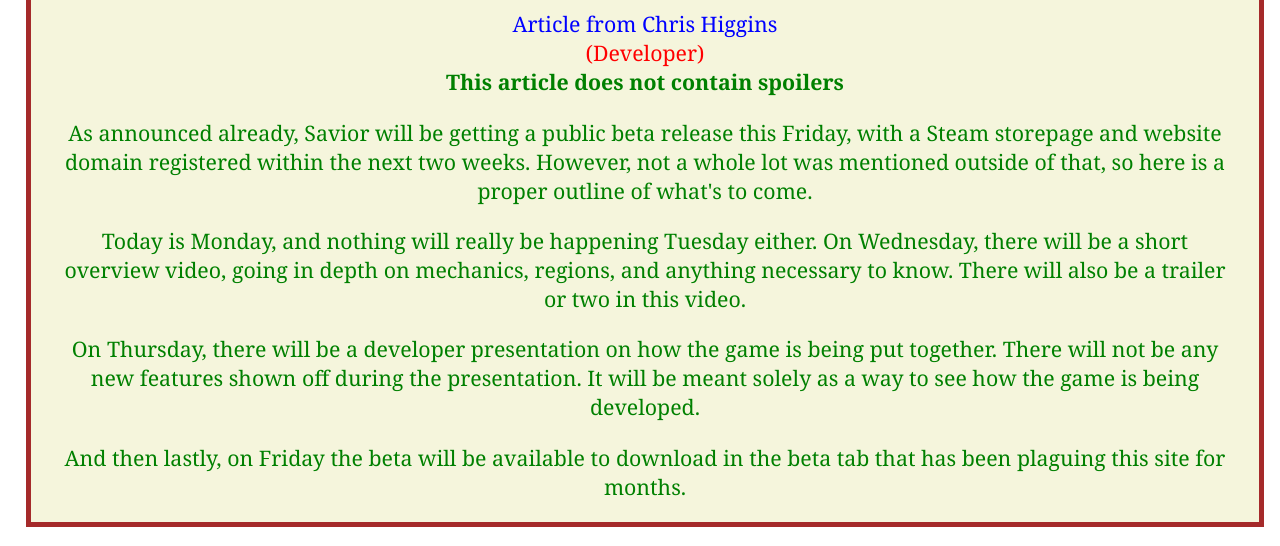
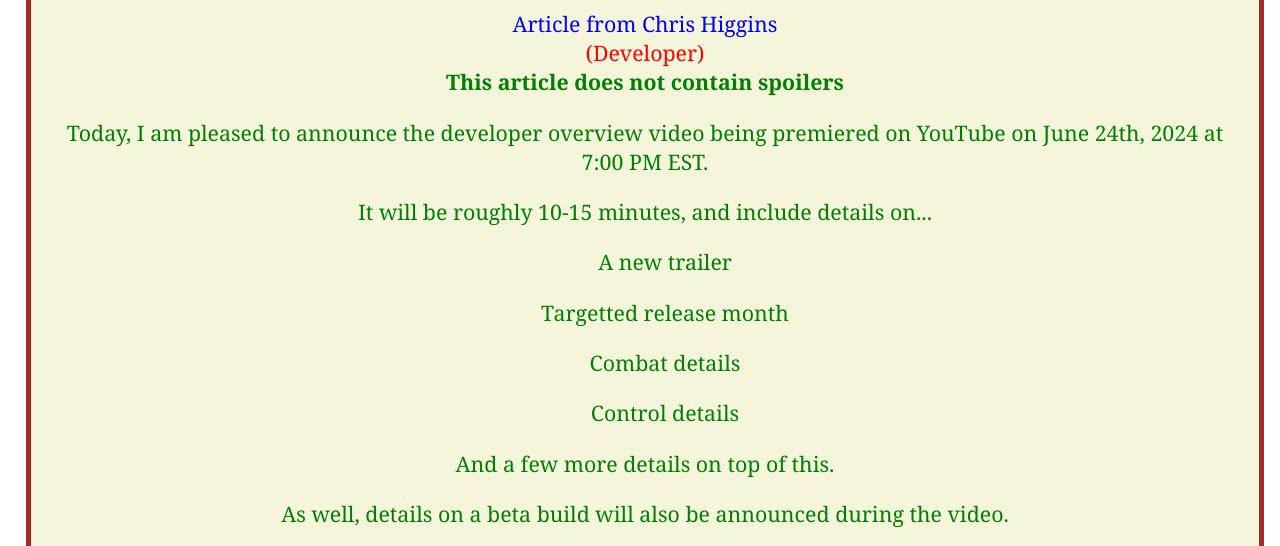
Before and after one commit to MasterHiggins/Savior_Website, a plain HTML site: page releases/ReleaseEvent.html in a window 1280 px wide. Shown: the part 360-906 px from the top of the page. Drawn offline with Linux system fonts and the light colour scheme.

Commit message:
Prepared the website for the overview video release

```diff
--- a/releases/ReleaseEvent.html
+++ b/releases/ReleaseEvent.html
@@ -56,19 +56,22 @@
         </div>
 
         <p class = "article-margins">
-           As announced already, Savior will be getting a public beta release this Friday, with a Steam storepage and website domain registered
-           within the next two weeks. However, not a whole lot was mentioned outside of that, so here is a proper outline of what's to come.
+           Today, I am pleased to announce the developer overview video being premiered on YouTube on June 24th, 2024 at 7:00 PM EST.
         </p>
         <p class = "article-margins">
-            Today is Monday, and nothing will really be happening Tuesday either. On Wednesday, there will be a short overview video, going in
-            depth on mechanics, regions, and anything necessary to know. There will also be a trailer or two in this video.
+            It will be roughly 10-15 minutes, and include details on...
+            <ul>A new trailer</ul>
+            <ul>Targetted release month</ul>
+            <ul>Combat details</ul>
+            <ul>Control details</ul>
+            And a few more details on top of this.
         </p>
         <p class = "article-margins">
-            On Thursday, there will be a developer presentation on how the game is being put together. There will not be any new features shown off
-            during the presentation. It will be meant solely as a way to see how the game is being developed.
+            As well, details on a beta build will also be announced during the video.
         </p>
         <p class = "article-margins">
-            And then lastly, on Friday the beta will be available to download in the beta tab that has been plaguing this site for months.
+            There is also a planned developer presentation to provide insight on the development of the game, however that will not provide
+            any new details and is far out in the future.
         </p>
     </div>
 </body>
```
Also changed, not shown: releases.html (+13 -1 lines).
